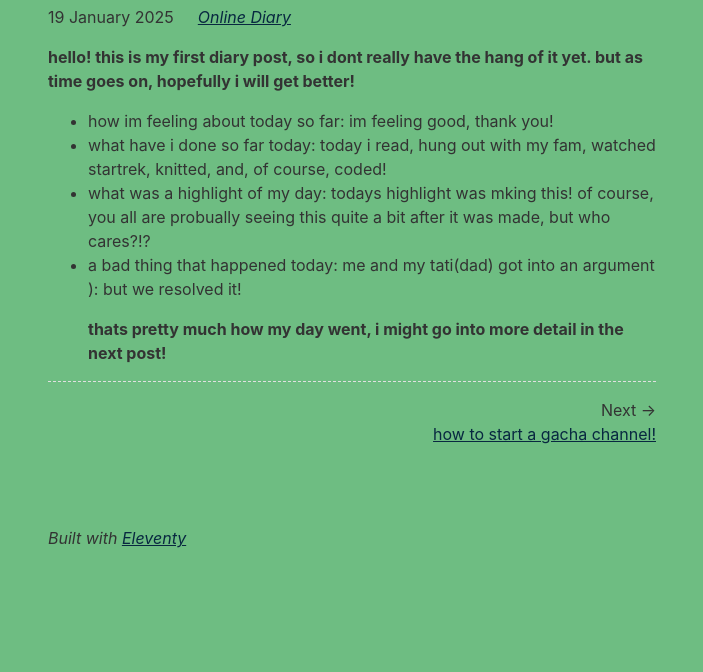
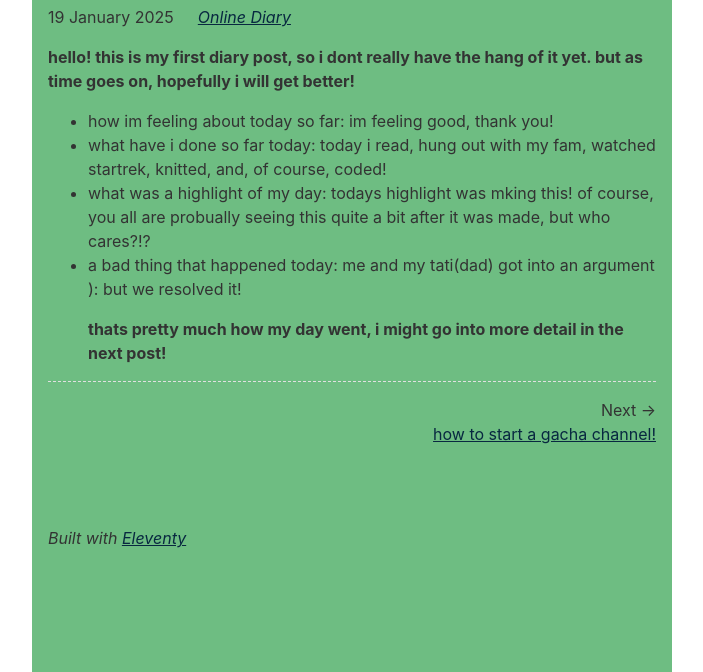
Before and after one commit to leonoratrius/golden_songbird.blog, an Eleventy site: page content/blog/firstdiary.md in a window 1280 px wide. Shown: the part 128-800 px from the top of the page, without its empty margins (288-991 px from the left). Built offline with nearby package versions, Linux system fonts and the light colour scheme; Eleventy itself is replaced by a stand-in of ours; files that its build step writes are made by us from their sources; what @zachleat/heading-anchors, zod-validation-error would draw is missing.

Commit message:
updating the look

```diff
--- a/public/css/index.css
+++ b/public/css/index.css
@@ -11,6 +11,7 @@
 	--color-gray-90: #333;
 
 	--background-color: #6ebd82;
+	--sides-background-color: #ffffff;
 
 	--text-color: var(--color-gray-90);
 	--text-color-link: #082840;
@@ -32,6 +33,7 @@
 		--text-color-link-visited: #a6a6f8;
 
 		--background-color: #194e22;
+		--sides-background-color: #000000;
 	}
 }
 
@@ -51,13 +53,15 @@ body {
 	margin: 0 auto;
 	font-family: var(--font-family);
 	color: var(--text-color);
-	background-color: var(--background-color);
 }
 html {
 	overflow-y: scroll;
+	background-color: var(--sides-background-color);
 }
 body {
+	background-color: var(--background-color);
 	max-width: 40em;
+	min-height: 100vh;
 }
 
 /* https://www.a11yproject.com/posts/how-to-hide-content/ */
```
